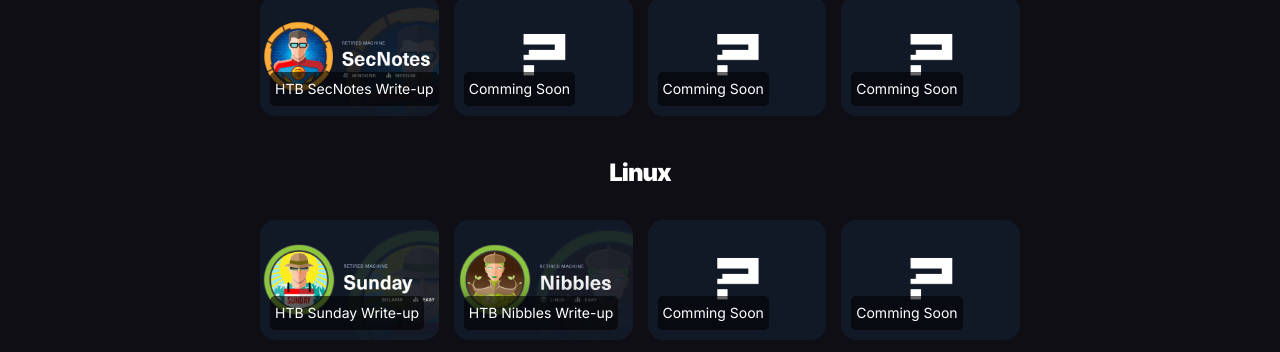
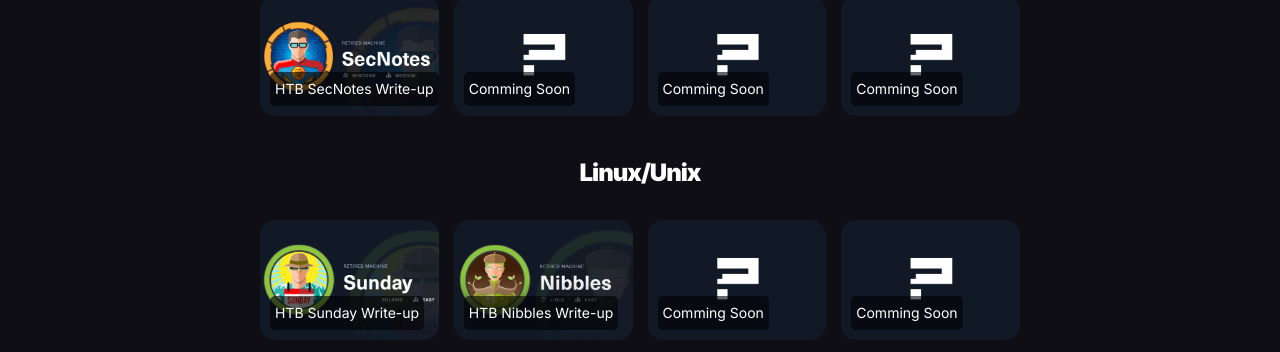
Before and after one commit to Vorkharium/vorkharium.github.io, a Jekyll site: the page built from _pages/write-ups.md, in a window 1280 px wide. Shown: the part 995-1347 px from the top of the page. Built offline with Jekyll 4.4.1, drawn with Linux system fonts in a browser that asks for light colours.

Commit message:
Update write-ups.md

```diff
--- a/_pages/write-ups.md
+++ b/_pages/write-ups.md
@@ -114,7 +114,7 @@
 </div>
 
 <div style="margin-top: 40px; text-align: center;">
-  <h3 style="color: #ffffff;">Linux</h3>
+  <h3 style="color: #ffffff;">Linux/Unix</h3>
 </div>
 
 <div style="display: flex; justify-content: center; gap: 15px;">
```
